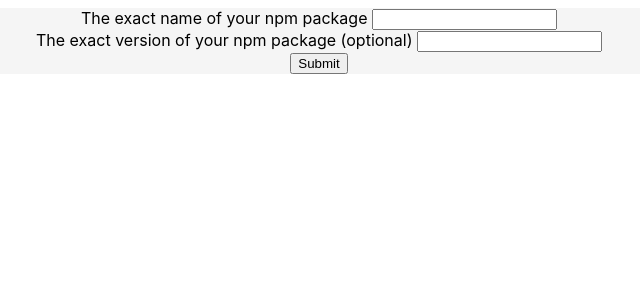
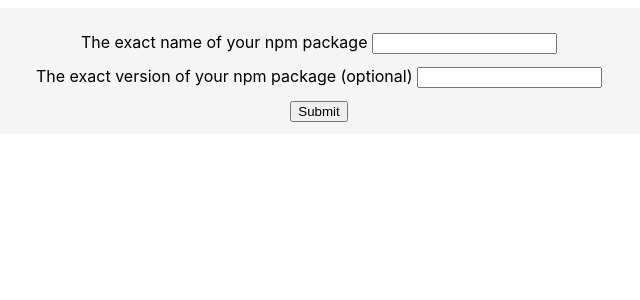
Before and after one commit to CollinEMac/npm-dependency-viewer, a SvelteKit app: page / in a window 1280 px wide. Shown: the top 300 px of the page, without its empty margins (321-961 px from the left). Built offline with nearby package versions, Linux system fonts and the light colour scheme.

Commit message:
some styling

```diff
--- a/src/routes/+page.svelte
+++ b/src/routes/+page.svelte
@@ -54,7 +54,9 @@
         <input type="text" name="package-version" value={form?.version ?? ""}/>
       </label>
     </div>
-    <button type="submit">Submit</button>
+    <div>
+      <button type="submit">Submit</button>
+    </div>
   </form>
 
   <div class="package-name">
@@ -113,6 +115,11 @@
     text-align: center;
     margin: 0;
     padding: 0;
+    padding-top: 0.75em;
     background-color: #f5f5f5;
   }
+
+  div {
+    padding-top: 0.75em;
+  }
 </style>
```
